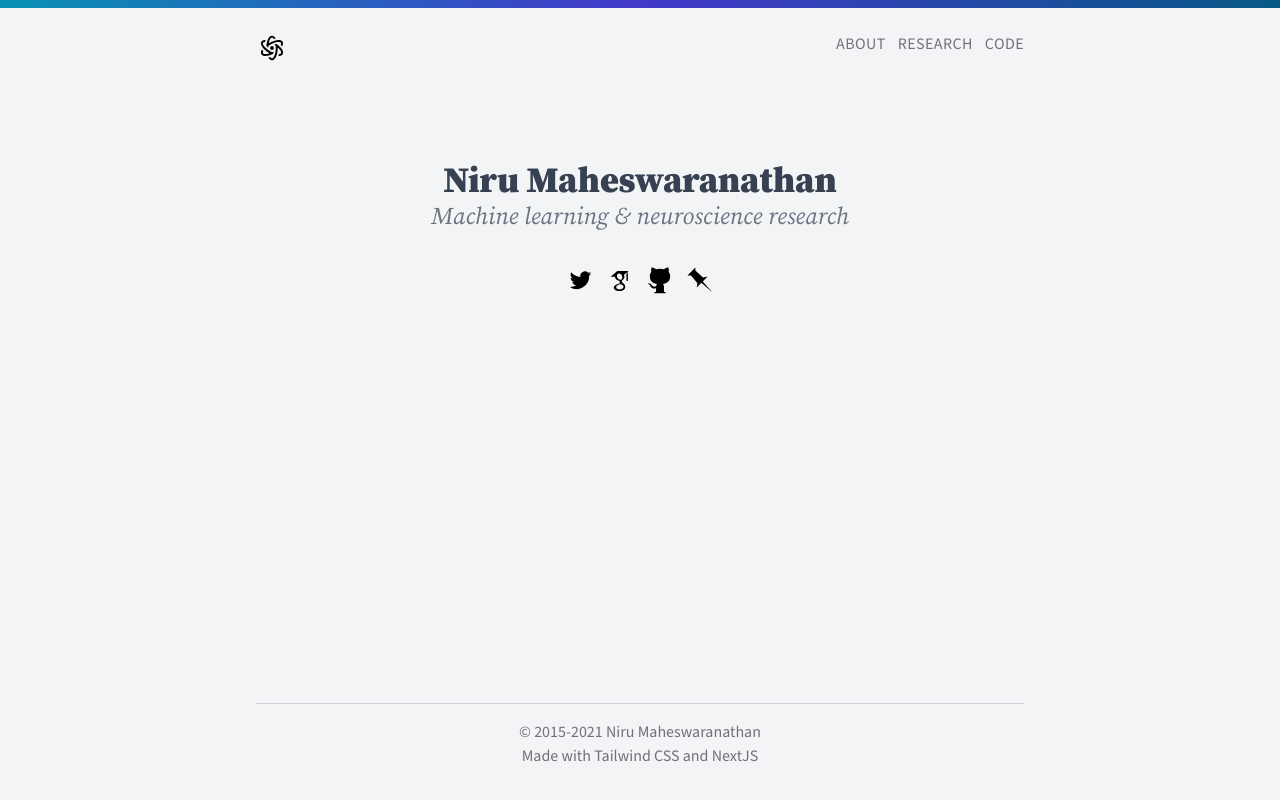
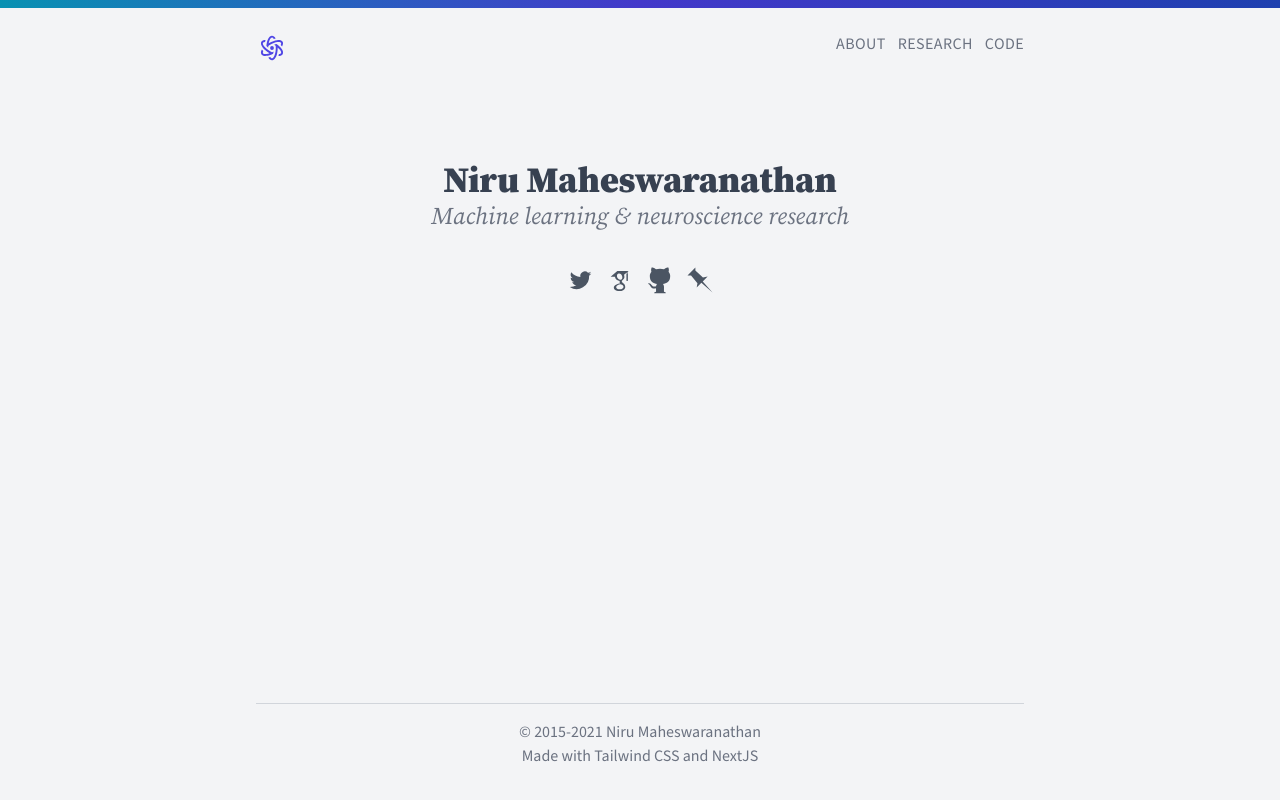
Before and after one commit to nirum/website, a Next.js app: page / in a window 1280 px wide. Built offline with nearby package versions, Linux system fonts and the light colour scheme.

Commit message:
Updates colors for tailwind3.

```diff
--- a/components/pub-card.js
+++ b/components/pub-card.js
@@ -61,7 +61,7 @@ export const Back = ({ size }) => (
 );
 
 const Pill = ({ children }) => (
-  <div className="inline-flex items-center rounded px-2 py-1 hover:bg-indigo-200 dark:hover:bg-cyan-500 dark:hover:text-gray-100 text-indigo-800 dark:text-coolgray-300 border-gray-400 dark:border-gray-700 border fade">
+  <div className="inline-flex items-center rounded px-2 py-1 hover:bg-indigo-200 dark:hover:bg-cyan-500 dark:hover:text-gray-100 text-indigo-800 dark:text-gray-300 border-gray-400 dark:border-gray-700 border fade">
     {children}
   </div>
 );
--- a/package.json
+++ b/package.json
@@ -2,7 +2,7 @@
   "name": "nirum",
   "private": true,
   "description": "Niru's personal website",
-  "version": "0.4.0",
+  "version": "0.5.0",
   "scripts": {
     "dev": "next",
     "build": "next build",
--- a/pages/_app.js
+++ b/pages/_app.js
@@ -10,7 +10,7 @@ const GradientBar = () => (
 
 export default function App({ Component, pageProps }) {
   return (
-    <div className="bg-coolgray-100 dark:bg-gray-900 min-h-screen">
+    <div className="bg-gray-100 dark:bg-zinc-900 min-h-screen">
       <Head>
         <title>Niru Maheswaranathan</title>
         <link rel="shortcut icon" href="/favicon.png" />
--- a/pages/code.js
+++ b/pages/code.js
@@ -112,7 +112,7 @@ export async function getStaticProps() {
 export default function CodePage({ repos }) {
   return (
     <div className="mt-8">
-      <div className="text-gray-dark font-serif text-gray-700 dark:text-coolgray-400">
+      <div className="text-gray-dark font-serif text-gray-700 dark:text-gray-400">
         <h1>Code</h1>
         <h4>Selected GitHub repositories.</h4>
       </div>
--- a/pages/index.js
+++ b/pages/index.js
@@ -8,7 +8,7 @@ export default function IndexPage() {
       <h1>Niru Maheswaranathan</h1>
       <div className="mx-auto">
         <h4>Machine learning &amp; neuroscience&nbsp;research</h4>
-        <ul className="flex flex-row mt-8 space-x-2 justify-center text-coolgray-600 dark:text-coolgray-400">
+        <ul className="flex flex-row mt-8 space-x-2 justify-center text-gray-600 dark:text-gray-400">
           <li className="hover:text-indigo-500 w-8 h-8 dark:hover:text-cyan-300 cursor-pointer transition duration-050 ease-linear">
             <a href={hrefs.twitter}>
               <Twitter size={8} />
--- a/styles/index.css
+++ b/styles/index.css
@@ -1,13 +1,13 @@
 .base-color {
-  @apply text-gray-700 dark:text-coolgray-400;
+  @apply text-gray-700 dark:text-gray-400;
 }
 
 .dim-color {
-  @apply text-gray-500 dark:text-coolgray-500;
+  @apply text-gray-500 dark:text-gray-500;
 }
 
 .bright-color {
-  @apply text-gray-700 dark:text-coolgray-200;
+  @apply text-gray-700 dark:text-gray-200;
 }
 
 article a {
@@ -20,11 +20,11 @@ a {
 }
 
 article {
-  @apply text-coolgray-700 dark:text-coolgray-200 font-sans sm:font-serif mx-auto sm:text-lg lg:text-xl;
+  @apply text-gray-700 dark:text-gray-200 font-sans sm:font-serif mx-auto sm:text-lg lg:text-xl;
 }
 
 h1 {
-  @apply overflow-visible text-coolgray-700 dark:text-coolgray-200 font-serif text-xl sm:text-2xl lg:text-4xl font-black leading-snug mt-8 lg:mt-16;
+  @apply overflow-visible text-gray-700 dark:text-gray-200 font-serif text-xl sm:text-2xl lg:text-4xl font-black leading-snug mt-8 lg:mt-16;
 }
 
 h2 {
@@ -36,7 +36,7 @@ h3 {
 }
 
 h4 {
-  @apply text-base sm:text-lg lg:text-2xl font-serif italic text-coolgray-500 dark:text-coolgray-500;
+  @apply text-base sm:text-lg lg:text-2xl font-serif italic text-gray-500 dark:text-gray-500;
 }
 
 p {
@@ -68,7 +68,7 @@ hr {
 }
 
 pre {
-  @apply mt-6 lg:mt-8 bg-coolgray-800 text-gray-200 dark:bg-gray-800 p-4 lg:p-6 rounded-lg border border-indigo-500 dark:border-cyan-300 text-sm sm:text-base lg:text-lg overflow-x-scroll;
+  @apply mt-6 lg:mt-8 bg-gray-800 text-gray-200 dark:bg-gray-800 p-4 lg:p-6 rounded-lg border border-indigo-500 dark:border-cyan-300 text-sm sm:text-base lg:text-lg overflow-x-scroll;
 }
 
 article > figure {
@@ -112,7 +112,7 @@ table td {
 }
 
 .card {
-  @apply rounded-md bg-coolgray-50 dark:bg-gray-900 border-gray-400 dark:border-coolgray-500 border shadow-md flex flex-col mx-auto;
+  @apply rounded-md bg-gray-50 dark:bg-zinc-900 border-gray-400 dark:border-zinc-500 border shadow-md flex flex-col mx-auto;
 }
 
 /*
--- a/tailwind.config.js
+++ b/tailwind.config.js
@@ -15,14 +15,6 @@ module.exports = {
           },
         },
       },
-    },
-    colors: {
-      coolgray: colors.gray,
-      gray: colors.zinc,
-      teal: colors.teal,
-      cyan: colors.cyan,
-      blue: colors.sky,
-      indigo: colors.indigo,
     },
     fontFamily: {
       sans: [
```
